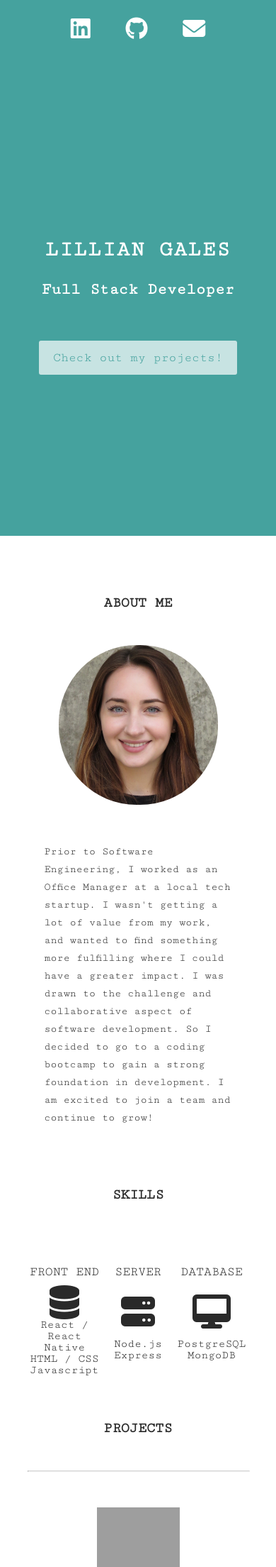
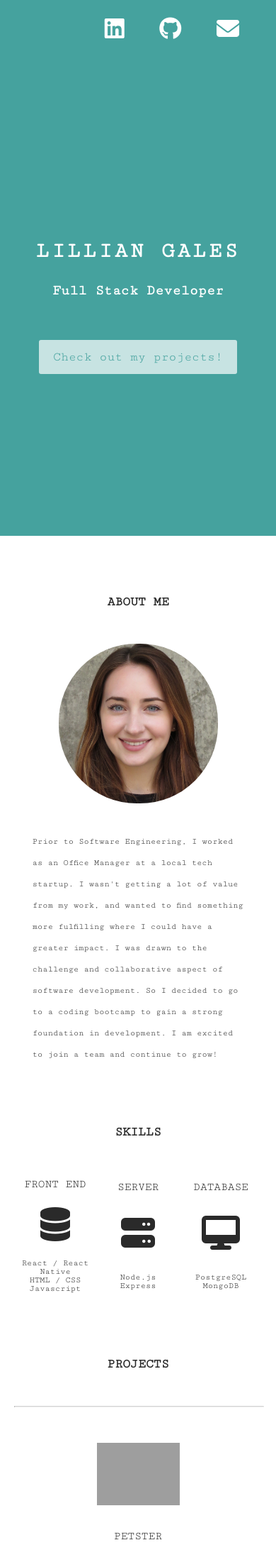
Before and after one commit to lillielise/portfolio-2020, a PHP site: page / in a window 390 px wide. Shown: the top 2208 px of the page at 71% size. Run offline with PHP 8.4, Linux system fonts and the light colour scheme; some libraries are stand-ins or nearby versions; grey boxes are pictures that could not be loaded.

Commit message:
modified css for mobile views

```diff
--- a/home.html
+++ b/home.html
@@ -57,7 +57,7 @@
         <div>
           <h4>Front End</h4>
           <i class="fas fa-database fa-3x"></i>
-          <ul>
+          <ul class="skills-list">
             <li>React / React Native</li>
             <li>HTML / CSS</li>
             <li>Javascript</li>
@@ -66,7 +66,7 @@
         <div>
           <h4>Server</h4>
           <i class="fas fa-server fa-3x"></i>
-          <ul>
+          <ul class="skills-list">
             <li>Node.js</li>
             <li>Express</li>
           </ul>
@@ -74,7 +74,7 @@
         <div>
           <h4>Database</h4>
           <i class="fas fa-desktop fa-3x"></i>
-          <ul>
+          <ul class="skills-list">
             <li>PostgreSQL</li>
             <li>MongoDB</li>
           </ul>
--- a/styles/index.css
+++ b/styles/index.css
@@ -39,7 +39,7 @@ h4 {
 }
 
 section {
-  margin: 10vh 10vw 0 10vw;
+  margin: 10vh 5vw 0 5vw;
 }
 
 /* ABOUT */
@@ -68,7 +68,7 @@ section {
 #skills-cards {
   display: flex;
   flex-direction: row;
-  justify-content: space-between;
+  justify-content: space-around;
   text-align: center;
   align-items: center;
 }
@@ -78,13 +78,18 @@ section {
   width: 195px;
   display: flex;
   flex-direction: column;
-  justify-content: space-between;
+  justify-content: space-around;
 }
 
 #skills-section {
   display: flex;
   flex-direction: column;
   justify-content: center;
+}
+
+.skills-list {
+  margin-top: 10%;
+  font-size: 16px;
 }
 
 /* PROJECTS */
@@ -133,56 +138,9 @@ section {
   border-radius: 3px;
 }
 
-#color-swatches-col-2 {
-  /* width: 40%; */
-}
-
 .col-2 > * {
   margin-top: 2em;
 }
-
-/* .project-card-inner {
-  position: relative;
-  width: 100%;
-  height: 100%;
-  text-align: center;
-  transition: transform 0.6s;
-  transform-style: preserve-3d;
-}
-
-.project-card:hover .project-card-inner {
-  transform: rotateY(180deg);
-}
-
-.project-card-front,
-.project-card-back {
-  position: absolute;
-  width: 100%;
-  height: 100%;
-  -webkit-backface-visibility: hidden;
-  backface-visibility: hidden;
-  border-radius: 3px;
-  box-shadow: 0 0 4px 0 #66fcf1;
-}
-
-.project-card-front {
-  display: flex;
-  flex-direction: column;
-  justify-content: center;
-  color: #d4d4d4;
-  background-color: #2a2a2a;
-}
-
-.project-card-front p {
-  font-size: 18px;
-  margin-top: 20px;
-  padding: 0 10px;
-}
-
-.project-card-back {
-  background-color: #45a29e;
-  transform: rotateY(180deg);
-} */
 
 .project-card-buttons {
   display: flex;
@@ -345,7 +303,7 @@ header {
   color: #2a2a2a;
 }
 
-@media only screen and (max-width: 1300px) {
+@media only screen and (max-width: 860px) {
   .project-card {
     flex-direction: column;
   }
@@ -360,125 +318,62 @@ header {
   }
 
   #headshot {
-    margin-bottom: 50px;
-  }
-
-  h4 {
-    margin-top: 40px;
-  }
-}
-
-@media only screen and (max-width: 980px) {
-  .pop-up-demo {
-    width: 700px;
-    height: 550px;
-    margin-top: -275px;
-    margin-left: -350px;
+    margin-bottom: 10%;
   }
 
   h1 {
-    font-size: 60px;
-    letter-spacing: 2px;
+    font-size: 55px;
   }
 
   h2 {
-    font-size: 45px;
+    font-size: 40px;
   }
 
   h3 {
-    font-size: 35px;
-    margin-bottom: 50px;
-    text-align: center;
+    font-size: 30px;
   }
 
   h4 {
     font-size: 25px;
-    margin-bottom: 10px;
+  }
+
+  .skills-list {
+    font-size: 14px;
+  }
+}
+
+@media only screen and (max-width: 560px) {
+  h1 {
+    font-size: 45px;
+  }
+
+  h2 {
+    font-size: 30px;
+}
+
+@media only screen and (max-width: 460px) {
+
+  h1 {
+    font-size: 30px;
+  }
+
+  h2 {
+    font-size: 20px;
+  }
+
+  h3 {
+    font-size: 18px;
+  }
+
+  h4 {
+    font-size: 16px;
+  }
+
+  .skills-list {
+    font-size: 12px;
   }
 
   p {
-    font-size: 15px;
-  }
-
-  #about-me-container p {
-    line-height: 35px;
+    font-size: 12px;
   }
 }
-
-@media only screen and (max-width: 720px) {
-  h1 {
-    font-size: 50px;
-    letter-spacing: 2px;
-  }
-
-  h2 {
-    font-size: 37.5px;
-  }
-
-  h3 {
-    font-size: 20px;
-    margin-bottom: 50px;
-    text-align: center;
-  }
-
-  h4 {
-    font-size: 20px;
-    margin-bottom: 10px;
-  }
-
-  p {
-    font-size: 15px;
-  }
-
-  .pop-up-demo {
-    width: 500px;
-    height: 350px;
-    margin-top: -175px;
-    margin-left: -250px;
-  }
-
-  #about-me-container p {
-    line-height: 25px;
-  }
-
-  .project-card-buttons a,
-  .project-card-buttons p {
-    width: 250px;
-  }
-}
-
-@media only screen and (max-width: 460px) {
-  footer,
-  header nav {
-    justify-content: center;
-  }
-
-  h1 {
-    font-size: 30px;
-    letter-spacing: 2px;
-  }
-
-  h2 {
-    font-size: 22.5px;
-  }
-
-  h3 {
-    font-size: 20px;
-    margin-bottom: 50px;
-    text-align: center;
-  }
-
-  h4 {
-    font-size: 18px;
-    margin-bottom: 10px;
-  }
-
-  .pop-up-demo {
-    width: 300px;
-    height: 500px;
-    top: 50%;
-    left: 50%;
-    margin-top: -250px;
-    margin-left: -150px;
-  }
-}
```
